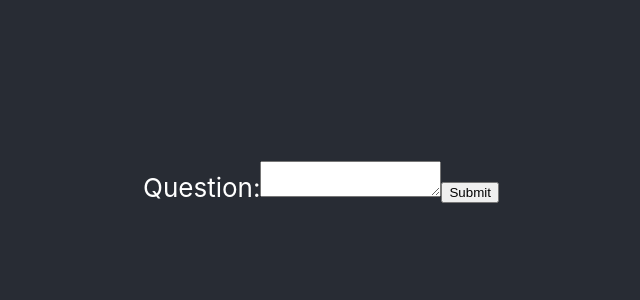
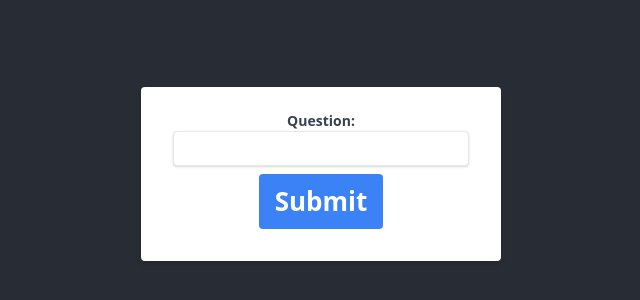
Before and after one commit to LCHK-Side-Project/Study-Paxos, a React (Create React App) app in the folder frontend/study-paxos/: page / in a window 1280 px wide. Shown: the part 218-518 px from the top of the page, without its empty margins (319-959 px from the left). Built offline with nearby package versions, Linux system fonts and the light colour scheme.

Commit message:
Added tailwind css and corresponding config

```diff
--- /dev/null
+++ b/frontend/study-paxos/craco.config.js
@@ -0,0 +1,11 @@
+// craco.config.js
+module.exports = {
+    style: {
+      postcss: {
+        plugins: [
+          require('tailwindcss'),
+          require('autoprefixer'),
+        ],
+      },
+    },
+  }
--- a/frontend/study-paxos/src/QuestionBoard.js
+++ b/frontend/study-paxos/src/QuestionBoard.js
@@ -1,6 +1,6 @@
 import React, { useState } from 'react';
 import QuestionList from './QuestionList';
-
+import './index.css';
 let QuestionBoard = (props) => {
     const [questions, setQuestions] = useState([]);
 
@@ -12,7 +12,6 @@ let QuestionBoard = (props) => {
     }
 
     let handleSubmit = (event) => {
-        alert('An essay was submitted: ' + currentQuestion);
         event.preventDefault();
         setQuestions([...questions, currentQuestion])
 
@@ -21,12 +20,12 @@ let QuestionBoard = (props) => {
 
     return (
         <div>
-        <form onSubmit={handleSubmit}>
-        <label>
+            <form class="bg-white shadow-md rounded px-8 pt-6 pb-8 mb-4" onSubmit={handleSubmit}>
+                <label class="block text-gray-700 text-sm font-bold mb-2" for="question">
                     Question:
-          <textarea value={currentQuestion} onChange={handleChange} />
+                    <input class="shadow appearance-none border rounded w-full py-2 px-3 text-gray-700 leading-tight focus:outline-none focus:shadow-outline" value={currentQuestion} onChange={handleChange} />
                 </label>
-        <input type="submit" value="Submit" />
+                <input class="bg-blue-500 hover:bg-blue-700 text-white font-bold py-2 px-4 rounded focus:outline-none focus:shadow-outline"type="submit" value="Submit" />
             </form>
             <QuestionList questions={questions} />
         </div>
--- a/frontend/study-paxos/src/index.css
+++ b/frontend/study-paxos/src/index.css
@@ -1,13 +1,3 @@
-body {
-  margin: 0;
-  font-family: -apple-system, BlinkMacSystemFont, 'Segoe UI', 'Roboto', 'Oxygen',
-    'Ubuntu', 'Cantarell', 'Fira Sans', 'Droid Sans', 'Helvetica Neue',
-    sans-serif;
-  -webkit-font-smoothing: antialiased;
-  -moz-osx-font-smoothing: grayscale;
-}
-
-code {
-  font-family: source-code-pro, Menlo, Monaco, Consolas, 'Courier New',
-    monospace;
-}
+@tailwind base;
+@tailwind components;
+@tailwind utilities;
--- /dev/null
+++ b/frontend/study-paxos/tailwind.config.js
@@ -0,0 +1,11 @@
+module.exports = {
+  purge: ['./src/**/*.{js,jsx,ts,tsx}', './public/index.html'],
+  darkMode: false, // or 'media' or 'class'
+  theme: {
+    extend: {},
+  },
+  variants: {
+    extend: {},
+  },
+  plugins: [],
+}
```
Also changed, not shown: frontend/study-paxos/package.json (+9 -3 lines), 1 other file (tests, documents, lock files or other folders). Lines whose indentation alone changed are shown as unchanged.
